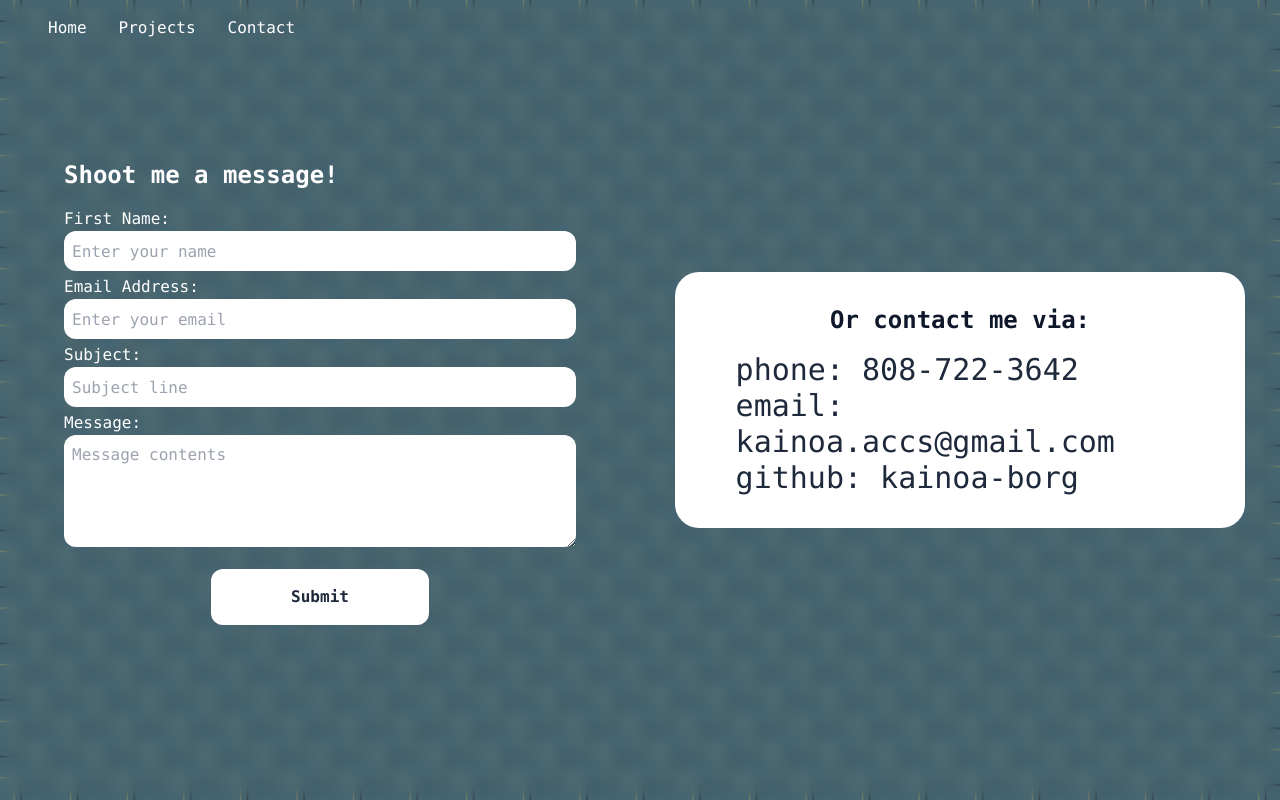
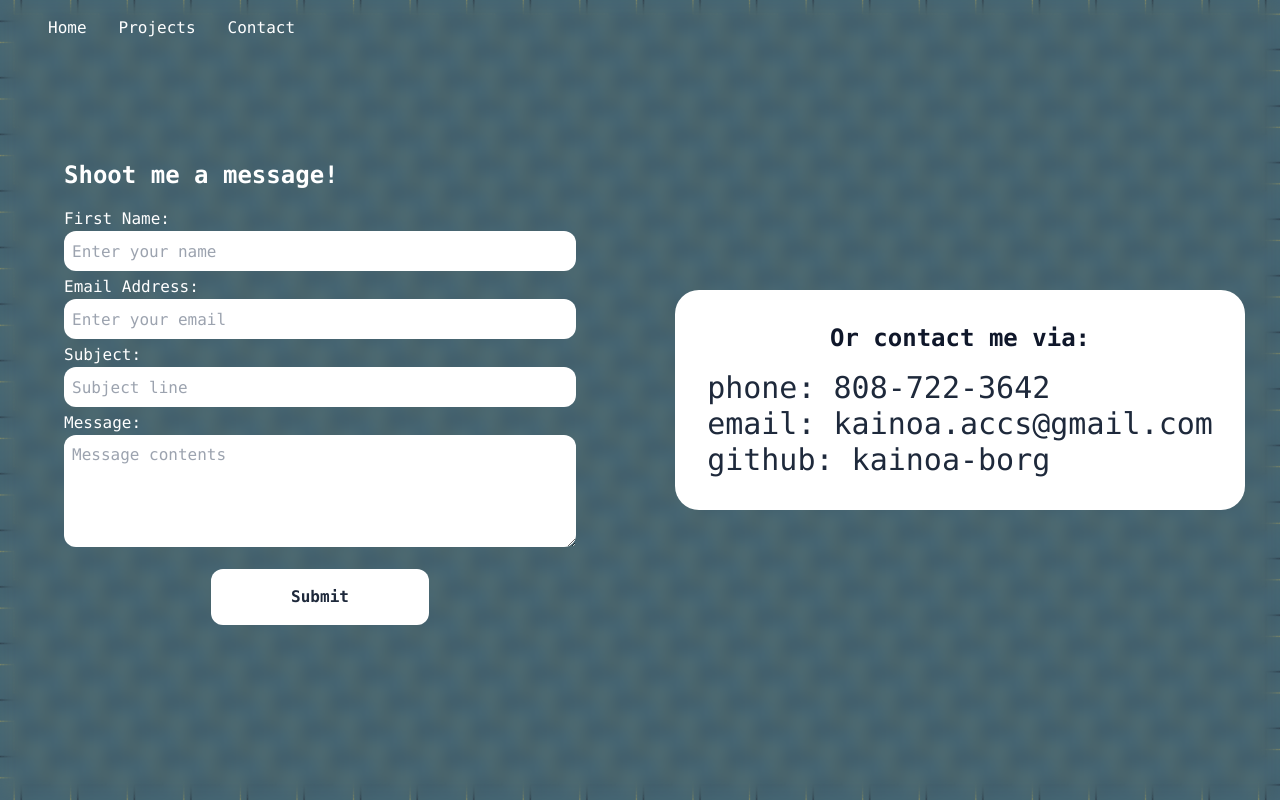
Before and after one commit to kainoa-borg/kb-portfolio, a Next.js app: page /contact in a window 1280 px wide. Built offline with nearby package versions, Linux system fonts and the light colour scheme.

Commit message:
Styling fixes

```diff
--- a/src/app/contact/page.js
+++ b/src/app/contact/page.js
@@ -109,7 +109,7 @@ export default function ContactPage() {
         {/* right contact info */}
             <div className="w-[100] bg-white lg:rounded-3xl lg:m-auto z-5">
                 {/* Info Container */}
-                <div className="p-4 lg:p-8 h-[50vh] lg:h-[100%] w-[90%] m-auto z-6">
+                <div className="p-4 lg:p-8 h-[50vh] lg:h-[100%] w-[100%] m-auto z-6">
                     <h1 className="text-2xl px-4 mb-4 lg:mb-4 text-slate-900 text-center font-bold font-mono">Or contact me via:</h1>
                     <div className="flex flex-col justify-between mt-2 h-[30%]">
                         <h4 className="xl:text-3xl text-xl text-slate-800 font-mono">phone: 808-722-3642</h4>
```
